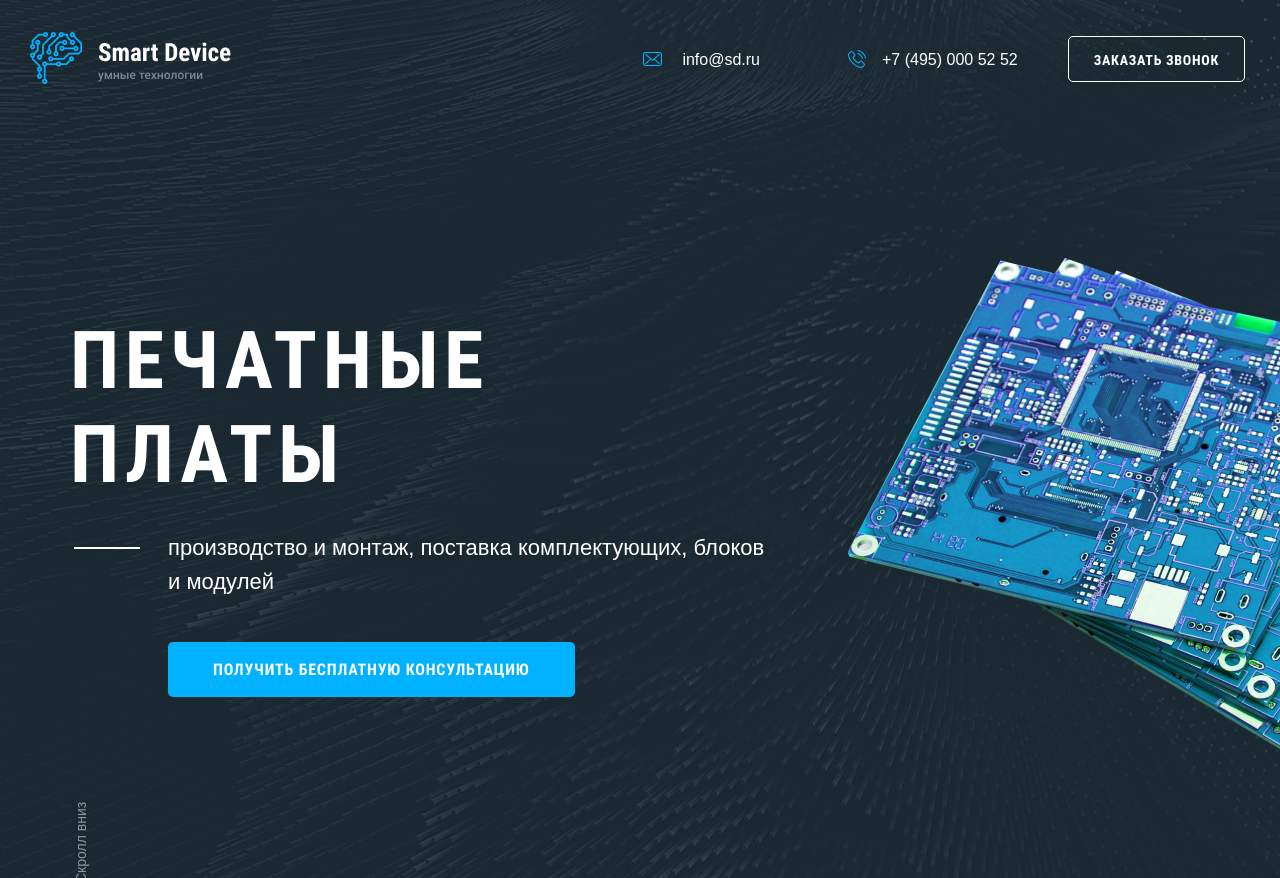
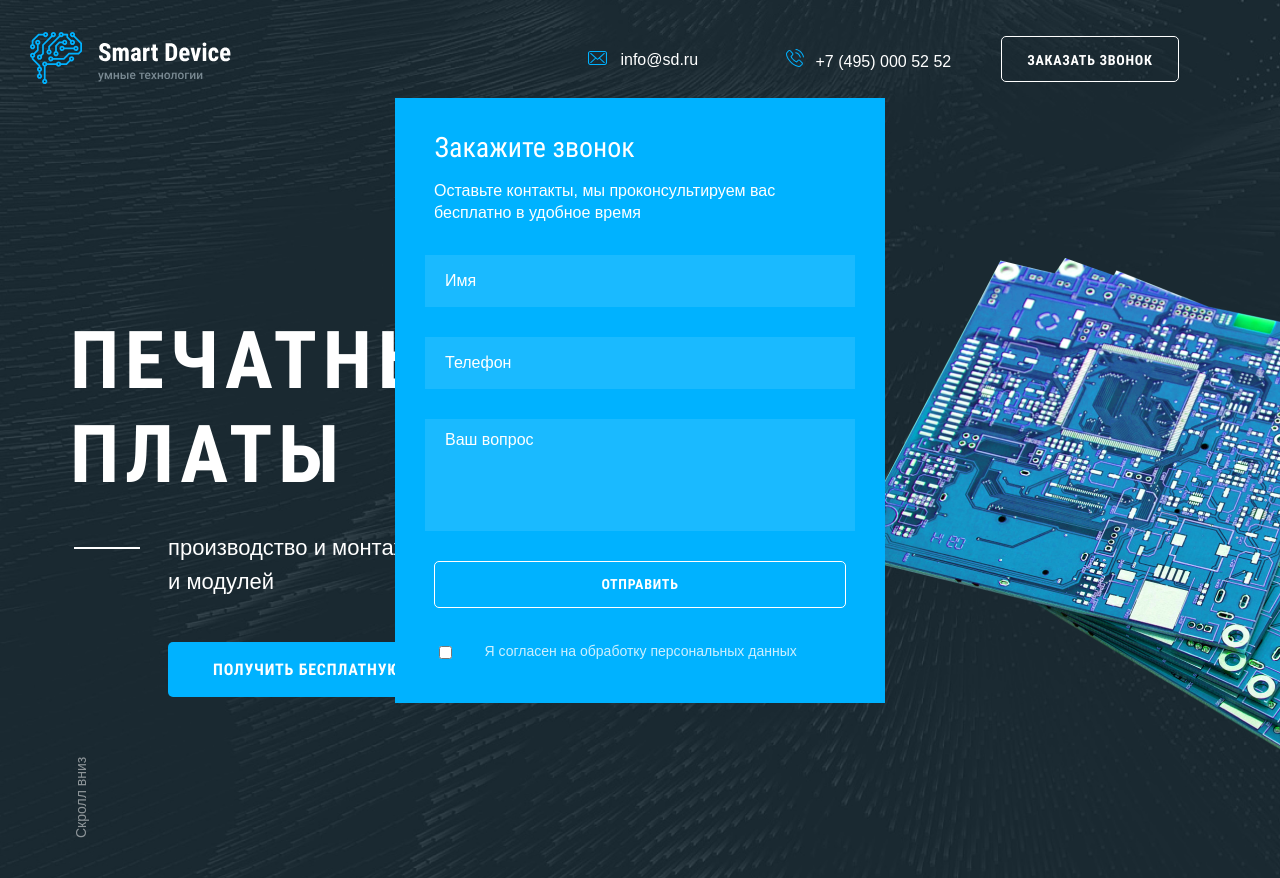
Before and after one commit to VolkovGennadiy/smart-device, a website: page source/index.html in a window 1280 px wide. Drawn offline with nearby package versions, Linux system fonts and the light colour scheme; files that its build step writes are made by us from their sources; files whose address does not match are found by name.

Commit message:
Вёрстка шапки с адптивными состояниями

```diff
--- a/source/index.html
+++ b/source/index.html
@@ -15,10 +15,16 @@
       </a>
       <ul class="navigation__list no-bulites">
         <li class="navigation__item navigation__item--email">
-          <a class="navigation__link" href="mailto:info@sd.ru">info@sd.ru</a>
+          <a class="navigation__link" href="mailto:info@sd.ru">
+            <img class="navigation__img navigation__img--email" src="img/email.svg" alt="Изобродение конверта для обратной связи">
+            <span>info@sd.ru</span>
+          </a>
         </li>
         <li class="navigation__item navigation__item--tell">
-          <a class="navigation__link navigation__link--tell" href="tel:+7 (495) 000 52 52">+7 (495) 000 52 52</a>
+          <a class="navigation__link navigation__link--tell" href="tel:+7 (495) 000 52 52">
+            <img class="navigation__img" src="img/phone.svg" alt="Изображение телефоной труубки для обратной связи">
+            <span>+7 (495) 000 52 52</span>
+          </a>
         </li>
         <li class="navigation__item navigation__item--button">
           <a class="navigation__button">Заказать звонок</a>
@@ -43,5 +49,32 @@
   </main>
   <footer class="page-footer">
   </footer>
+  <div id="openmodalLost" class="modal">
+    <a class="modallost__close" href="#"></a>
+    <div class="modal__description">
+      <h2>Закажите звонок</h2>
+      <p>Оставьте контакты, мы проконсультируем вас бесплатно в удобное время</p>
+    </div>
+    <form class="modal__form" action="https://echo.htmlacademy.ru" method="post">
+      <div class="modal__block">
+        <label class="modal__label" for="name"></label>
+        <input class="modal__input" type="text" id="name" name="name" placeholder="Имя">
+      </div>
+      <div class="modal__block">
+        <label class="modal__label" for="tell"></label>
+        <input class="modal__input" type="tel" id="tell" name="tell" placeholder="Телефон">
+      </div>
+      <div class="modal__block">
+        <label class="modal__label" for="text"></label>
+        <textarea class="modal__text" id="text" name="text" placeholder="Ваш вопрос"></textarea>
+      </div>
+      <button class="modal__send" type="submit">Отправить</button>
+      <div class="moadl__block--check">
+        <input class="modal__checkbox" type="checkbox" id="checkbox" name="checkbox" placeholder="Телефон">
+        <label class="modal__label" for="checkbox"></label>
+        <a class="modal__link">Я согласен на обработку  персональных данных</a>
+      </div>
+    </form>
+  </div>
 </body>
 </html>
--- a/source/sass/blocks/main-block.scss
+++ b/source/sass/blocks/main-block.scss
@@ -111,4 +111,8 @@
   width: 100px;
   margin-left: -39px;
   margin-top: 145px;
+
+  @media (max-width: 1562px) {
+    margin-top: 100px;
+  }
 }
--- /dev/null
+++ b/source/sass/blocks/modal.scss
@@ -0,0 +1,133 @@
+.modal {
+  position: fixed;
+  z-index: 1;
+  top: 0px;
+  right: 0;
+  bottom: 0;
+  left: 0px;
+  border-top: 7px solid var(--basik-red);
+  width: 490px;
+  height: 605px;
+  background-color: #00b2ff;
+  margin: auto;
+  z-index: 3;
+}
+
+.modal__description h2 {
+  font-family: "Roboto Condensed Regular", "Arial", sans-serif;
+  font-style: normal;
+  font-weight: normal;
+  font-size: 28px;
+  line-height: 140.62%;
+  color: #ffffff;
+  margin: 0 auto;
+  width: 411px;
+  padding-top: 30px;
+}
+
+.modal__description p {
+  font-family: "PT Mono", "Arial", sans-serif;
+  font-style: normal;
+  font-weight: normal;
+  font-size: 16px;
+  line-height: 22px;
+  color: #ffffff;
+  margin: 0 auto;
+  width: 402px;
+  margin-top: 13px;
+  margin-left: 39px;
+}
+
+.modal__form {
+  display: flex;
+  flex-direction: column;
+  gap: 30px;
+  align-items: center;
+  margin-top: 31px;
+}
+
+.modal__input {
+  width: 408px;
+  height: 50px;
+  background-color: rgba(255, 255, 255, 0.1);
+  border: none;
+  outline: none;
+  padding-left: 20px;
+  font-family: "PT Mono", "Arial", sans-serif;
+  font-style: normal;
+  font-weight: normal;
+  font-size: 16px;
+  line-height: 22px;
+  color: #ffffff;
+
+  &::placeholder {
+    font-family: "PT Mono", "Arial", sans-serif;
+    font-style: normal;
+    font-weight: normal;
+    font-size: 16px;
+    line-height: 22px;
+    color: #ffffff;
+  }
+}
+
+.modal__text {
+  width: 408px;
+  height: 100px;
+  background-color: rgba(255, 255, 255, 0.1);
+  border: none;
+  outline: none;
+  resize: none;
+  padding-left: 20px;
+  padding-top: 10px;
+  font-family: "PT Mono", "Arial", sans-serif;
+  font-style: normal;
+  font-weight: normal;
+  font-size: 16px;
+  line-height: 22px;
+  color: #ffffff;
+
+  &::placeholder {
+    font-family: "PT Mono", "Arial", sans-serif;
+    font-style: normal;
+    font-weight: normal;
+    font-size: 16px;
+    line-height: 22px;
+    color: #ffffff;
+  }
+}
+
+.modal__send {
+  font-family: "Roboto Condensed Bold", "Arial", sans-serif;
+  width: 412px;
+  height: 47px;
+  background: none;
+  border: 1px solid #FFFFFF;
+  border-radius: 5px;
+  font-style: normal;
+  font-weight: bold;
+  font-size: 14px;
+  line-height: 16px;
+  text-align: center;
+  letter-spacing: 0.05em;
+  text-transform: uppercase;
+  color: #ffffff;
+  margin-top: -4px;
+  cursor: pointer;
+}
+
+.modal__link {
+  font-family: "PT Mono", "Arial", sans-serif;
+  font-style: normal;
+  font-weight: normal;
+  font-size: 14px;
+  line-height: 16px;
+  color: #FFFFFF;
+  opacity: 0.8;
+  width: 361px;
+}
+
+.moadl__block--check {
+  display: flex;
+  gap: 15px;
+  margin-top: 5px;
+}
--- a/source/sass/blocks/navigation.scss
+++ b/source/sass/blocks/navigation.scss
@@ -16,6 +16,8 @@
   align-items: center;
   gap: 50px;
   margin-right: 35px;
+  width: 657px;
+  flex-wrap: wrap;
 }
 
 .navigation__link {
@@ -27,38 +29,16 @@
   color: #ffffff;
 }
 
-.navigation__item--email {
-  position: relative;
-
-  &::before {
-    position: absolute;
-    content: '';
-    width: 20px;
-    height: 16px;
-    background-repeat: no-repeat;
-    background-image: url('../../img/email.svg');
-    top: 1px;
-    left: -39px;
-  }
+.navigation__img {
+  margin-right: 7px;
 }
 
-.navigation__item--tell {
-  position: relative;
-
-  &::before {
-    position: absolute;
-    content: '';
-    width: 20px;
-    height: 20px;
-    background-repeat: no-repeat;
-    background-image: url('../../img/phone.svg');
-    top: -1px;
-    left: 38px;
-  }
+.navigation__img--email {
+  margin-right: 9px;
 }
 
 .navigation__link--tell {
-  margin-left: 72px;
+  margin-left: 38px;
 }
 
 .navigation__button {
--- a/source/sass/fonts.scss
+++ b/source/sass/fonts.scss
@@ -21,3 +21,15 @@
     url("../fonts/RobotoCondensedBold.woff2") format("woff2"),
     url("../fonts/RobotoCondensedBold.woff") format("woff");
 }
+
+@font-face {
+  font-family: "Roboto Condensed Regular";
+  font-weight: 700;
+  font-style: bold;
+  font-display: swap;
+  src:
+    local("Roboto Condensed Regular"),
+    local("RobotoCondensedRegular"),
+    url("../fonts/RobotoCondensedRegular.woff2") format("woff2"),
+    url("../fonts/RobotoCondensedRegular.woff") format("woff");
+}
--- a/source/sass/style.scss
+++ b/source/sass/style.scss
@@ -1,5 +1,6 @@
 @import 'global.scss';
 @import 'fonts.scss';
+@import 'blocks/modal.scss';
 @import 'blocks/page-header.scss';
 @import 'blocks/page-body.scss';
 @import 'blocks/navigation.scss';
```
Also changed, not shown: build/css/style.min.css, build/fonts/RobotoCondensedRegular.woff (added), build/fonts/RobotoCondensedRegular.woff2 (added), build/index.html, source/fonts/RobotoCondensedRegular.woff (added), source/fonts/RobotoCondensedRegular.woff2 (added), 1 other file.
